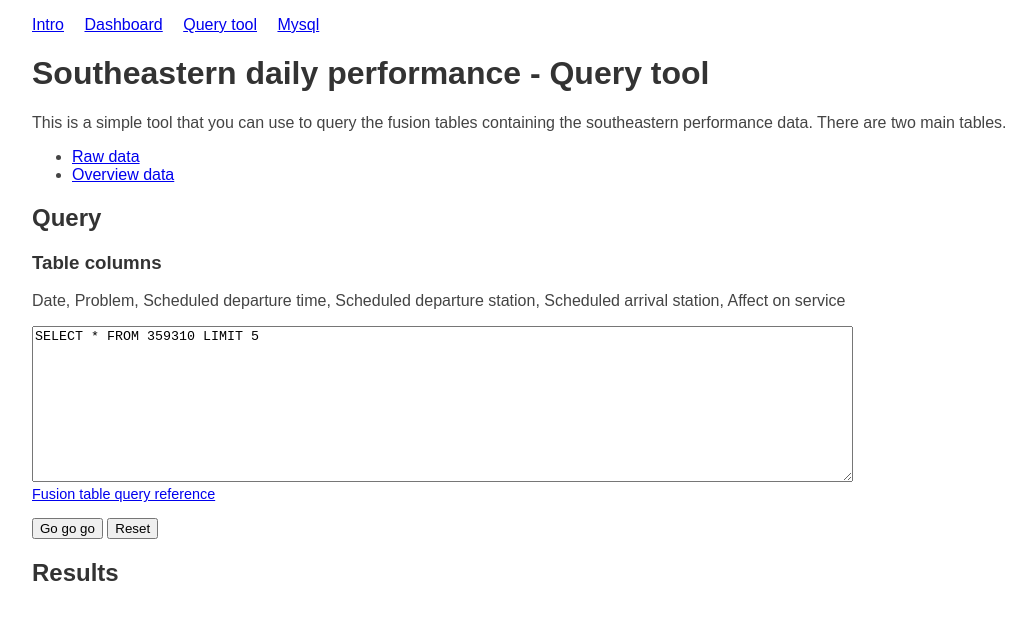
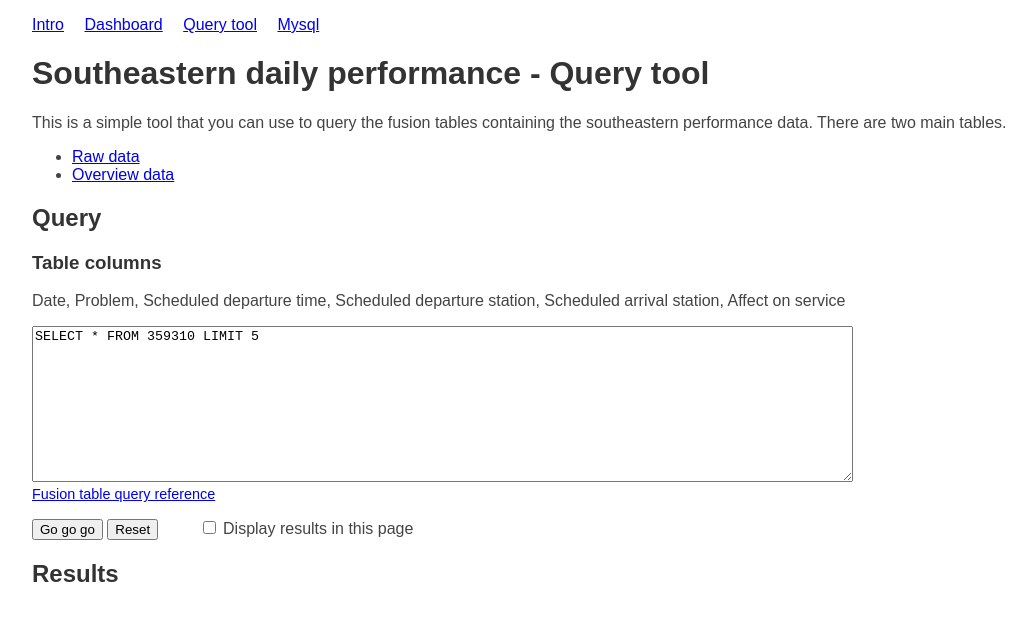
Before and after one commit to chrisroos/southeastern-daily-performance, a Jekyll site: the page built from query-tool.html, in a window 1280 px wide. Shown: the top 621 px of the page, without its empty margins (32-1068 px from the left). Built offline with Jekyll 4.4.1, drawn with Linux system fonts in a browser that asks for light colours; nearby versions of some CDN libraries.

Commit message:
Only display the results in-page if the user has chosen to do so.

```diff
--- a/javascripts/query-tool.js
+++ b/javascripts/query-tool.js
@@ -11,6 +11,8 @@ $(function() {
   $('#queryReset').click(resetRawQuery);
 
   $('#queryEncoder').click(function() {
+    $('#queryResults').remove();
+
     var rawQuery     = $('#rawQuery').val();
     var escapedQuery = encodeURIComponent(rawQuery);
     var url          = FusionApiUrl + escapedQuery;
@@ -18,10 +20,12 @@ $(function() {
     var anchor = $('<a href="' + url + '" target="_blank">View results as CSV</a>');
     $('#escapedQuery').html(anchor);
 
-    $.getJSON(url + '&jsonCallback=?', function(data) {
-      $('#queryResults').remove();
-      buildResultsTable(data, $('#escapedQuery'));
-    });
+    var displayResultsInPage = $('#queryResultsInPage').attr('checked');
+    if (displayResultsInPage) {
+      $.getJSON(url + '&jsonCallback=?', function(data) {
+        buildResultsTable(data, $('#escapedQuery'));
+      });
+    };
   });
 
   $('.query').each(function() {
--- a/query-tool.html
+++ b/query-tool.html
@@ -23,6 +23,8 @@ title: Southeastern daily performance - Query tool
   <p>
     <input id="queryEncoder" type="button" value="Go go go" />
     <input id="queryReset" type="button" value="Reset" />
+    <input id="queryResultsInPage" type="checkbox" />
+    <label for="queryResultsInPage">Display results in this page</label>
   </p>
 </form>
 
--- a/stylesheets/sedpr.css
+++ b/stylesheets/sedpr.css
@@ -27,6 +27,10 @@ th {
   padding-right: 1em;
 }
 
+#queryResultsInPage {
+  margin-left: 3em;
+}
+
 .help {
   margin-top: 0;
   font-size: 0.9em;
```
